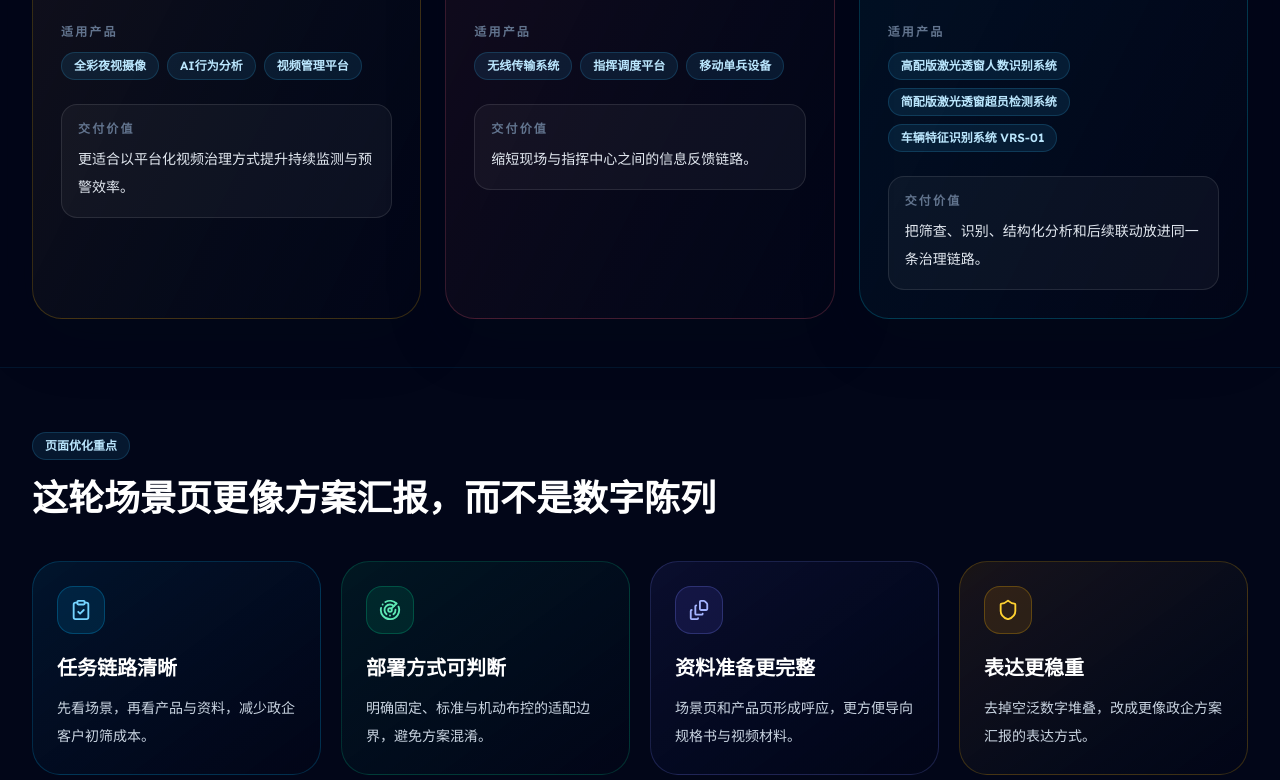
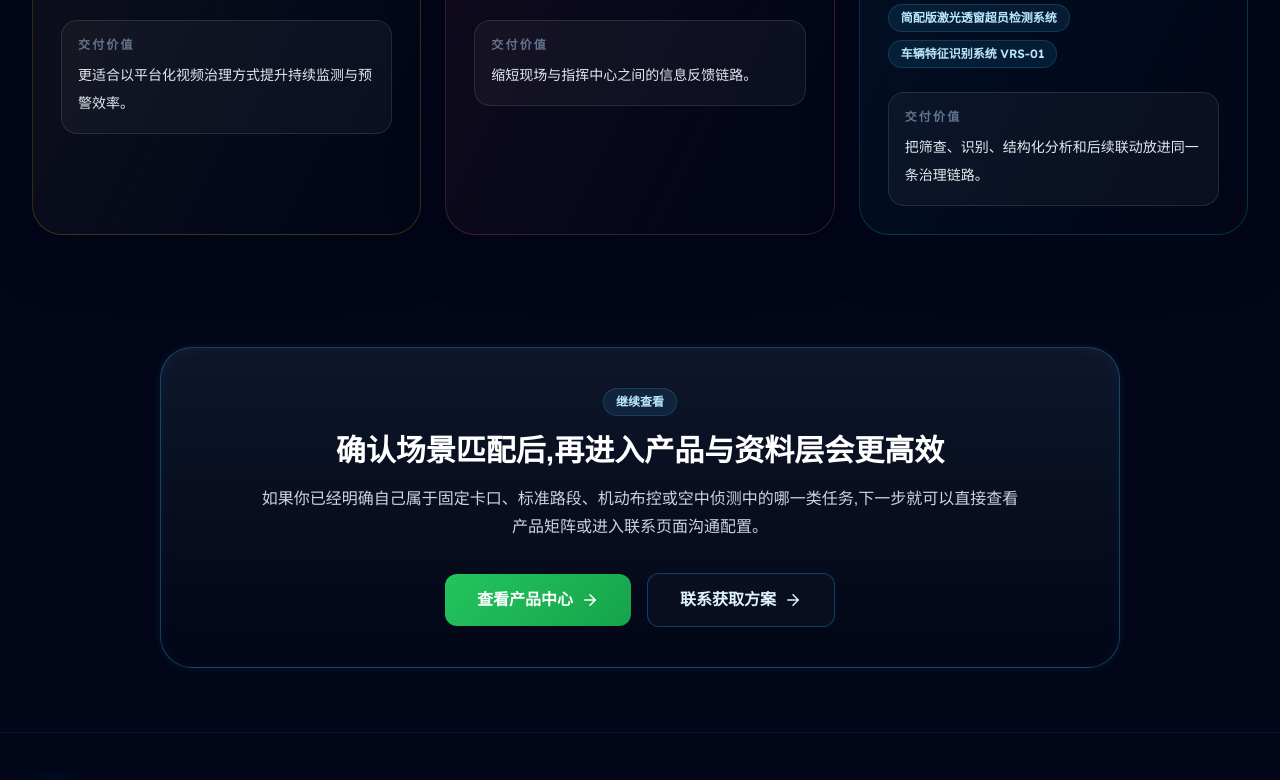
Before and after one commit to wangxintao-bj/jiguangzhitong, a React (Vite) app: page /scenarios in a window 1280 px wide. Shown: the part 2000-2780 px from the top of the page. Built offline with nearby package versions, Linux system fonts and the light colour scheme.

Commit message:
chore: remove outdated hero intro and optimization focus section from Scenarios page

```diff
--- a/src/pages/Scenarios.tsx
+++ b/src/pages/Scenarios.tsx
@@ -2,7 +2,7 @@ import { ReactNode } from 'react'
 import { Link } from 'react-router-dom'
 import { useLang } from '../contexts/LangContext'
 import SEO from '../components/SEO'
-import { Shield, Camera, Zap, Car, AlertTriangle, Globe, ArrowRight, ClipboardCheck, FileStack, Radar } from 'lucide-react'
+import { Shield, Camera, Zap, Car, AlertTriangle, Globe, ArrowRight } from 'lucide-react'
 
 type Accent = 'sky' | 'green' | 'indigo' | 'amber' | 'rose' | 'cyan'
 
@@ -154,41 +154,6 @@ export default function Scenarios() {
     },
   }
 
-  const focusPoints = [
-    {
-      icon: <ClipboardCheck size={22} />,
-      titleZh: '任务链路清晰',
-      titleEn: 'Clear task flow',
-      descZh: '先看场景，再看产品与资料，减少政企客户初筛成本。',
-      descEn: 'Review scenarios first, then products and documents with less initial screening effort.',
-      accent: 'sky' as const,
-    },
-    {
-      icon: <Radar size={22} />,
-      titleZh: '部署方式可判断',
-      titleEn: 'Deployment choices visible',
-      descZh: '明确固定、标准与机动布控的适配边界，避免方案混淆。',
-      descEn: 'Clarifies the fit among fixed, standard, and mobile deployment modes.',
-      accent: 'green' as const,
-    },
-    {
-      icon: <FileStack size={22} />,
-      titleZh: '资料准备更完整',
-      titleEn: 'Documentation is complete',
-      descZh: '场景页和产品页形成呼应，更方便导向规格书与视频材料。',
-      descEn: 'Scenario and product pages now better direct visitors toward specs and demo media.',
-      accent: 'indigo' as const,
-    },
-    {
-      icon: <Shield size={22} />,
-      titleZh: '表达更稳重',
-      titleEn: 'More authoritative tone',
-      descZh: '去掉空泛数字堆叠，改成更像政企方案汇报的表达方式。',
-      descEn: 'Replaces generic counters with a more enterprise-solution style presentation.',
-      accent: 'amber' as const,
-    },
-  ]
-
   return (
     <div className="min-h-screen pt-20">
       <SEO
@@ -205,11 +170,7 @@ export default function Scenarios() {
           <div className="grid gap-8 lg:grid-cols-[1fr,0.88fr] lg:items-end">
             <div className="max-w-3xl">
               <h1 className="mt-3 text-4xl md:text-5xl font-bold text-white leading-tight">{t('scenarios.title')}</h1>
-              <p className="mt-5 text-lg leading-8 text-slate-300">
-                {lang === 'zh'
-                  ? '这一页不再只做“行业罗列”，而是把典型执法与治理任务拆成可读的场景组合，方便访客先判断任务匹配度，再进入产品与资料层。'
-                  : 'Instead of a generic industry list, this page now organizes capabilities by mission patterns so visitors can judge fit before diving into products.'}
-              </p>
+
             </div>
 
             <div className="grid gap-3 sm:grid-cols-3">
@@ -318,42 +279,16 @@ export default function Scenarios() {
         </div>
       </section>
 
-      <section className="border-y border-sky-500/10 bg-slate-950 py-16">
-        <div className="max-w-7xl mx-auto px-4 sm:px-6 lg:px-8">
-          <div className="mb-10 max-w-3xl">
-            <span className="tech-tag mb-4 inline-block">{lang === 'zh' ? '页面优化重点' : 'Optimization Focus'}</span>
-            <h2 className="text-3xl md:text-4xl font-bold text-white leading-tight">
-              {lang === 'zh' ? '这轮场景页更像方案汇报，而不是数字陈列' : 'This round makes the page read like a solution briefing'}
-            </h2>
-          </div>
-
-          <div className="grid gap-5 md:grid-cols-2 xl:grid-cols-4">
-            {focusPoints.map(item => {
-              const style = accentMap[item.accent]
-              return (
-                <div key={item.titleZh} className={`rounded-[28px] border bg-gradient-to-br p-6 ${style.panel}`}>
-                  <div className={`flex h-12 w-12 items-center justify-center rounded-2xl border ${style.icon}`}>
-                    {item.icon}
-                  </div>
-                  <h3 className="mt-5 text-xl font-bold text-white">{lang === 'zh' ? item.titleZh : item.titleEn}</h3>
-                  <p className="mt-3 text-sm leading-7 text-slate-300">{lang === 'zh' ? item.descZh : item.descEn}</p>
-                </div>
-              )
-            })}
-          </div>
-        </div>
-      </section>
-
       <section className="py-16">
         <div className="max-w-5xl mx-auto px-4 sm:px-6 lg:px-8">
           <div className="glow-border rounded-[32px] bg-[linear-gradient(180deg,rgba(15,23,42,0.96),rgba(2,6,23,0.92))] px-6 py-10 text-center shadow-[0_24px_60px_rgba(2,8,23,0.28)] md:px-10">
             <span className="tech-tag mb-4 inline-block">{lang === 'zh' ? '继续查看' : 'Next Step'}</span>
             <h2 className="text-2xl md:text-3xl font-bold text-white leading-tight">
-              {lang === 'zh' ? '确认场景匹配后，再进入产品与资料层会更高效' : 'After confirming scenario fit, move into products and documents more efficiently'}
+              {lang === 'zh' ? '确认场景匹配后,再进入产品与资料层会更高效' : 'After confirming scenario fit, move into products and documents more efficiently'}
             </h2>
             <p className="mx-auto mt-4 max-w-3xl text-slate-300 leading-7">
               {lang === 'zh'
-                ? '如果你已经明确自己属于固定卡口、标准路段、机动布控或空中侦测中的哪一类任务，下一步就可以直接查看产品矩阵或进入联系页面沟通配置。'
+                ? '如果你已经明确自己属于固定卡口、标准路段、机动布控或空中侦测中的哪一类任务,下一步就可以直接查看产品矩阵或进入联系页面沟通配置。'
                 : 'If you already know whether the mission is checkpoint, roadside, mobile, or aerial, the next step is to review the product portfolio or discuss configuration directly.'}
             </p>
             <div className="mt-8 flex flex-wrap items-center justify-center gap-4">
```
